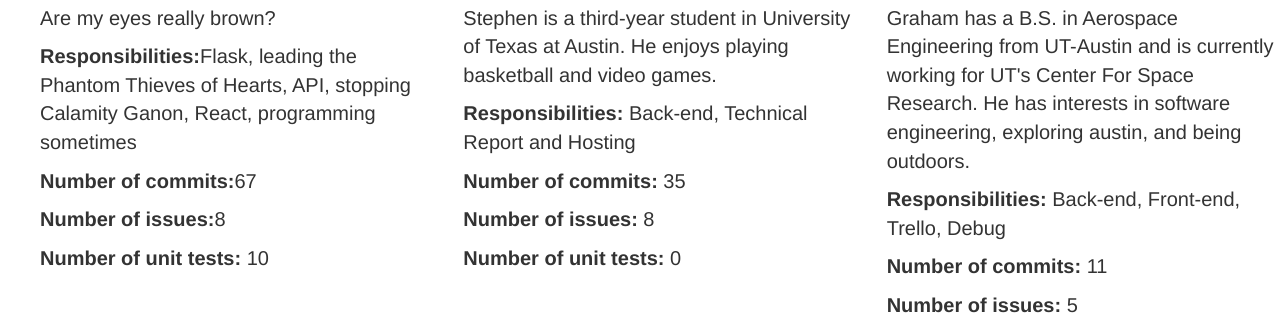
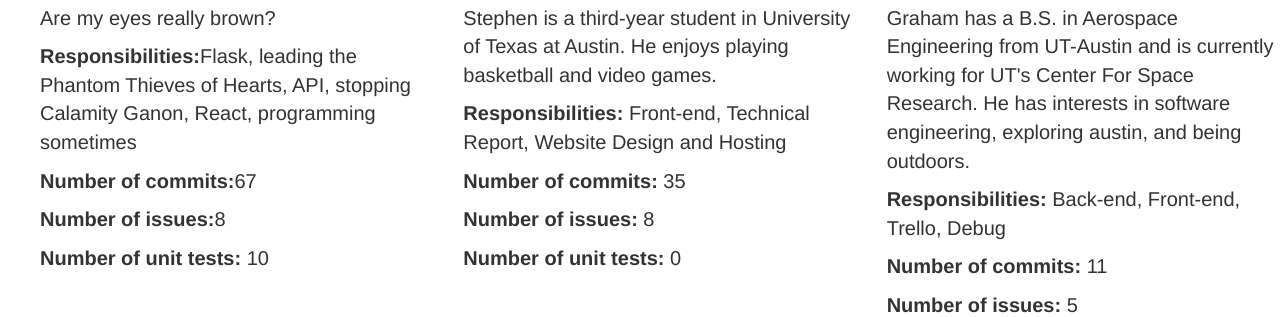
Before and after one commit to XS2929/IDB1, a Flask app: page /about/ in a window 1280 px wide. Shown: the part 1560-1877 px from the top of the page. Run offline with Flask 2, Linux system fonts and the light colour scheme; some libraries are stand-ins or nearby versions.

Commit message:
about page update

```diff
--- a/app/templates/about.html
+++ b/app/templates/about.html
@@ -99,7 +99,7 @@
         <br>
         <b style="font-size:30px">STEPHEN QING</b>
         <p style="font-size:20px">Stephen is a third-year student in University of Texas at Austin. He enjoys playing basketball and video games. </p>
-        <p style="font-size:20px"><b>Responsibilities:</b> Back-end, Technical Report and Hosting</p>
+        <p style="font-size:20px"><b>Responsibilities:</b> Front-end, Technical Report, Website Design and Hosting</p>
         <p style="font-size:20px"><b>Number of commits:</b> 35</p>
         <p style="font-size:20px"><b>Number of issues:</b> 8</p>
         <p style="font-size:20px"><b>Number of unit tests:</b> 0</p>
```
